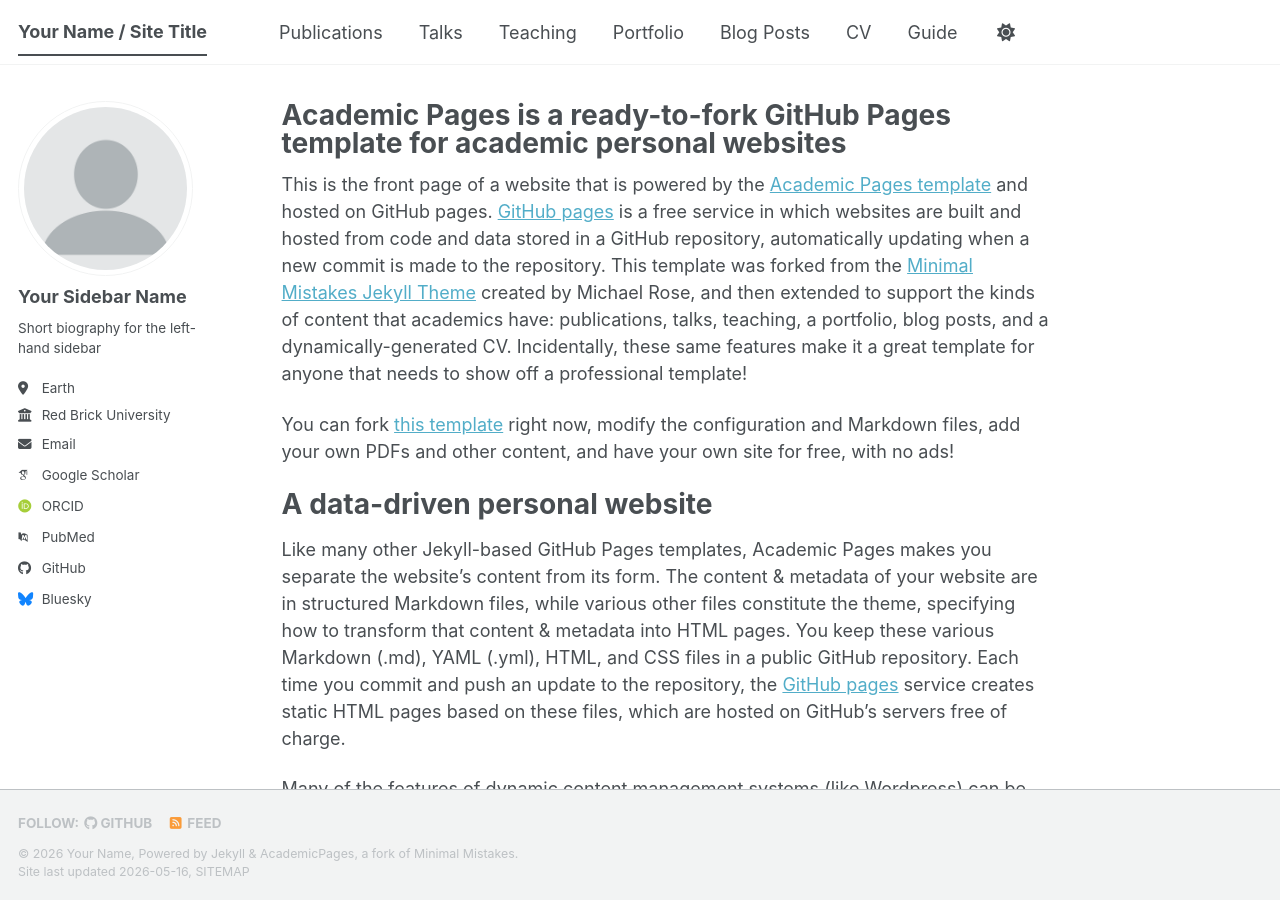
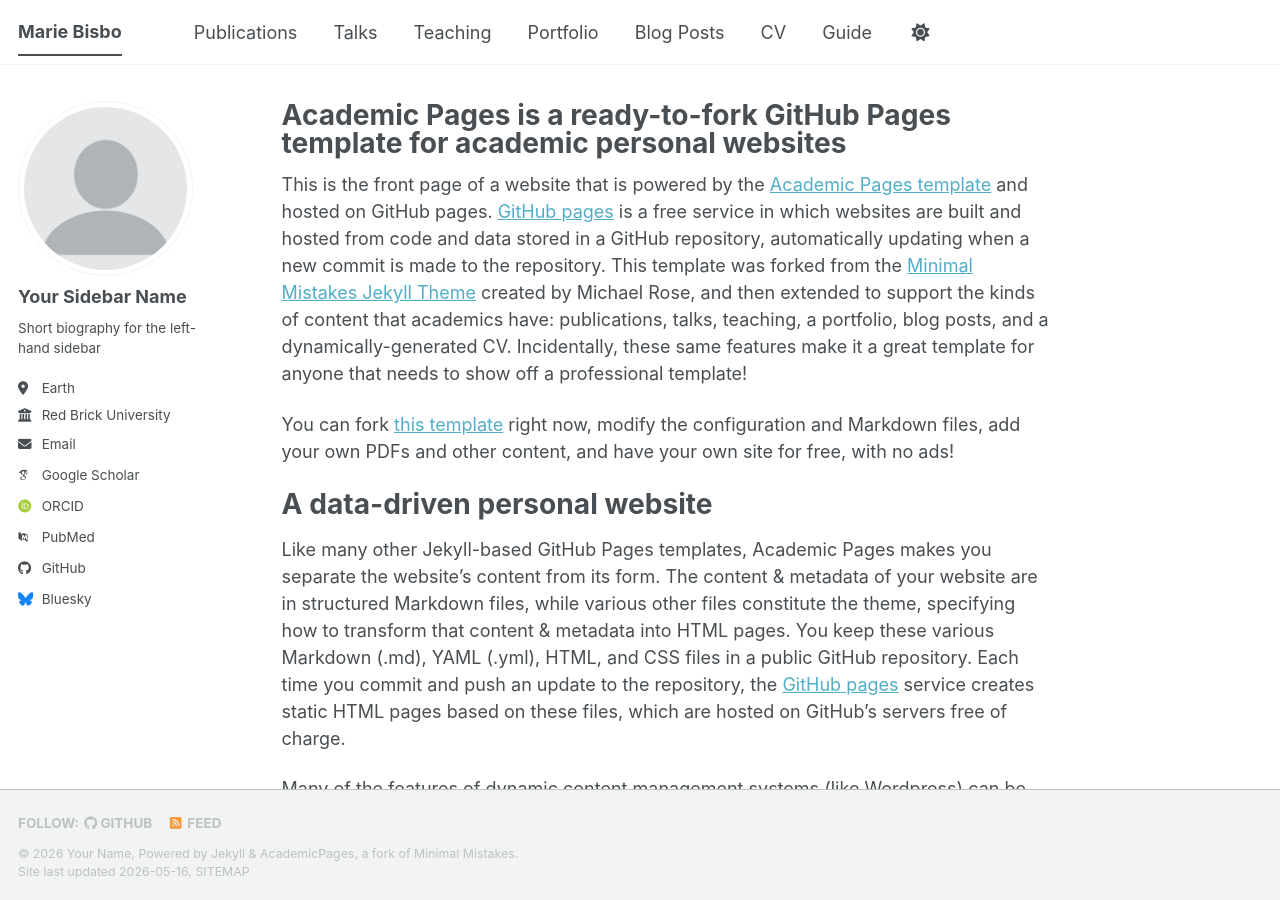
Before and after one commit to marie-bisbo/marie-bisbo.github.io, a Jekyll site: the page built from _pages/about.md, in a window 1280 px wide and 900 px high. Built offline with Jekyll 4.4.1, drawn with Linux system fonts in a browser that asks for light colours; some web fonts are replaced; a script bundle is joined from its source files by our own code; library files that are not in the unit come from our copies.

Commit message:
Update _config.yml

```diff
--- a/_config.yml
+++ b/_config.yml
@@ -9,14 +9,14 @@
 # Basic Site Settings
 locale                   : "en-US"
 site_theme               : "default" # The available themes options are "default", "air", "sunrise", "mint", "dirt" and "contrast"
-title                    : "Your Name / Site Title"
+title                    : "Marie Bisbo"
 title_separator          : "-"
 name                     : &name "Your Name"
 description              : &description "Your Name's academic portfolio"   # Update this with a general description of your site, this is the default if not overridden by a page
-url                      : https://academicpages.github.io # The base hostname & protocol for your site e.g. "https://[your GitHub username].github.io",
+url                      : https://marie-bisbo.github.io # The base hostname & protocol for your site e.g. "https://[your GitHub username].github.io",
                                                            # or if you already have some other page hosted on Github then use "https://[your GitHub username].github.io/[Your Repo Name]"
 baseurl                  : "" # the subpath of your site, e.g. "/blog"
-repository               : "academicpages/academicpages.github.io"
+repository               : "marie-bisbo/marie-bisbo.github.io"
 
 # Site Author - The following control what appear as part of the author content on the side bar.
 #               If a field is blank the icon and link will not appear, otherwise it will be shown.
```
